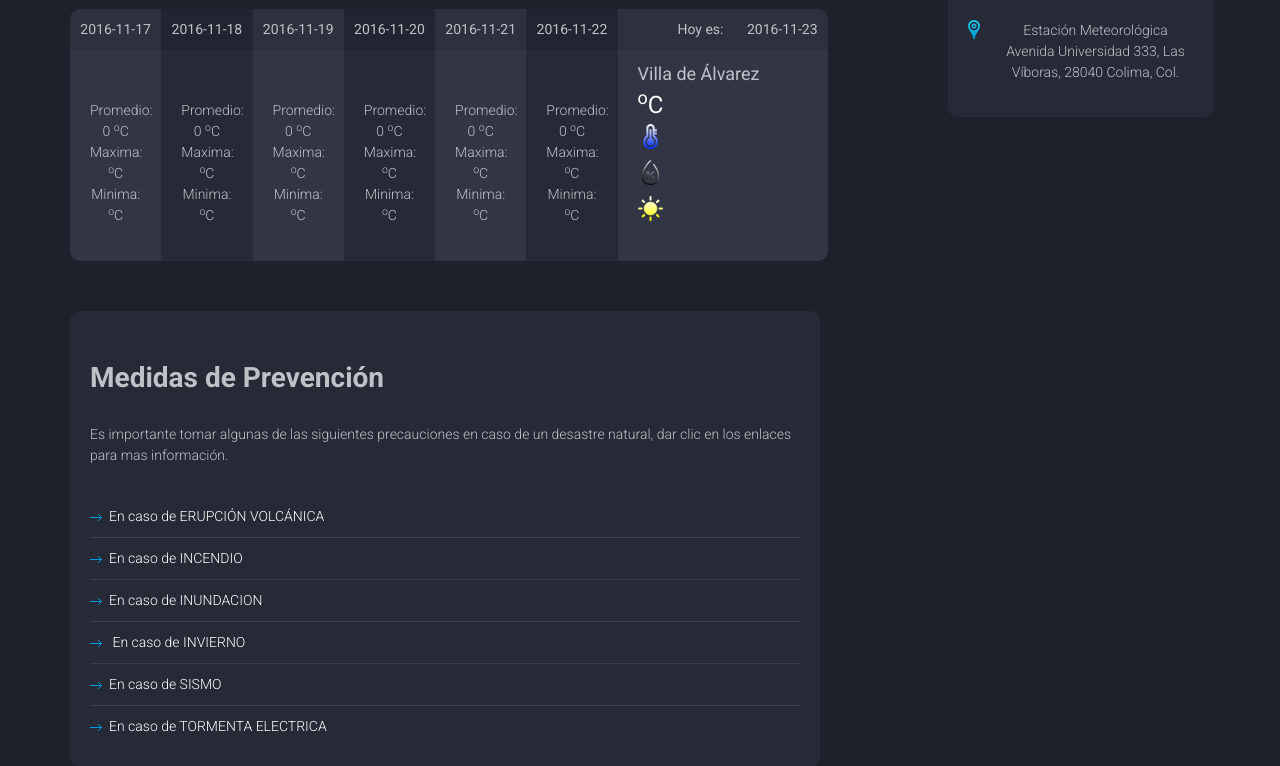
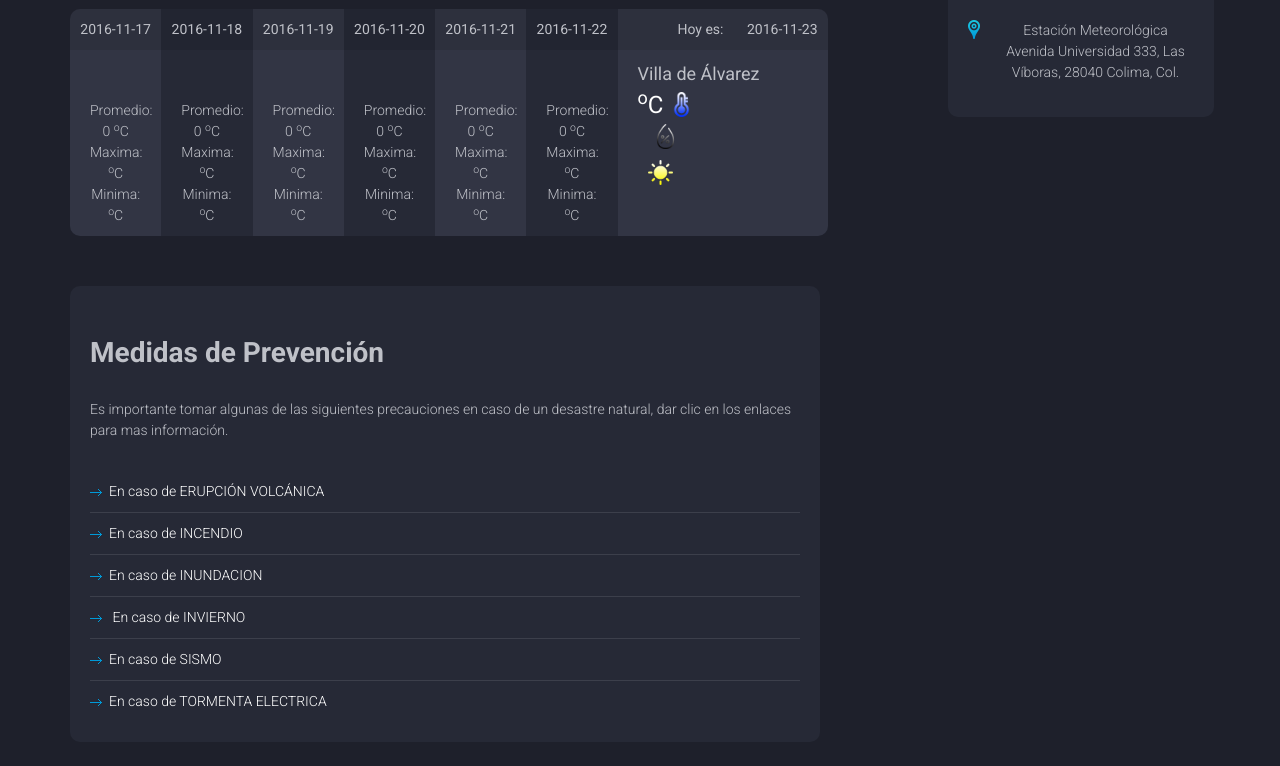
Before and after one commit to nekoninds/meteorologico, a PHP site: page /villa.php in a window 1280 px wide. Shown: the part 760-1526 px from the top of the page. Run offline with PHP 8.4, Linux system fonts and the light colour scheme; data that the repository does not hold is empty; some libraries are stand-ins or nearby versions.

Commit message:
cambios icono

```diff
--- a/villa.php
+++ b/villa.php
@@ -426,11 +426,10 @@
 																		//$ActualColima = "id= ".$row['idSensor']."Hora: ".$row['hora']."Dato: ".$row['dato'];
 																	}
 																}
-															?><sup>o</sup>C
+															?><sup>o</sup>C <sub><img src="images/icons/temp.png" alt="" width=25 style="padding-top: 0px;margin-left: 0px;width: 25px;padding-bottom: 0px;border-top-style: solid;"></sub>
 
 
 														</div>
-																<img src="images/icons/temp.png" alt="" width=25 style="padding-top: 0px;margin-top: 0px;margin-left: 0px;width: 25px;padding-bottom: -15;padding-bottom: -30;">
 
 
 													</div>
@@ -447,7 +446,7 @@
 																	//$ActualColima = "id= ".$row['idSensor']."Hora: ".$row['hora']."Dato: ".$row['dato'];
 																}
 															}
-														?><img src="images/icons/hum.png" alt="" width=25 style="padding-top: 0px;margin-top: 0px;margin-left: 0px;width: 25px;padding-bottom: -15;padding-bottom: -30;">
+														?><img src="images/icons/hum.png" alt="" width=25 style="width: 25px;margin-left: 15px;">
 													</div>
 													<div class="degree">
 														<?php
@@ -463,7 +462,7 @@
 															}
 														}
 														?>
-														<img src="images/icons/lum.png" alt="" width=25 style="padding-top: 0px;margin-top: 0px;margin-left: 0px;width: 25px;padding-bottom: -15;padding-bottom: -30;">
+														<img src="images/icons/lum.png" alt="" width=25 style="padding-top: 0px;margin-top: 0px;margin-left: 10px;width: 25px;padding-bottom: -15;padding-bottom: -30;"">
 													</div>
 
 												</div>
```
Also changed, not shown: coquimatlan.php (+3 -4 lines).
